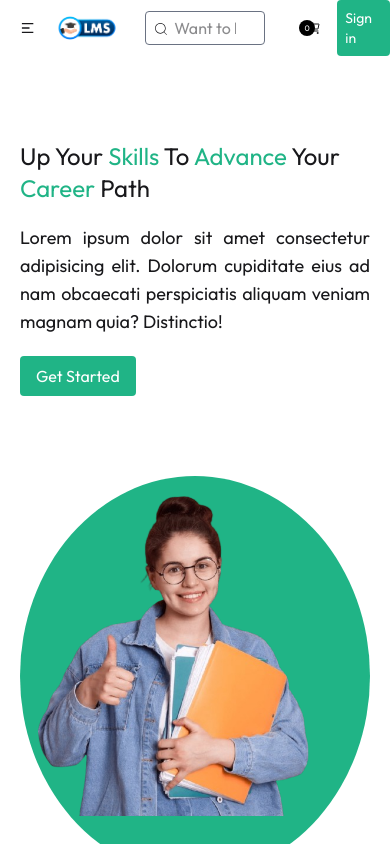
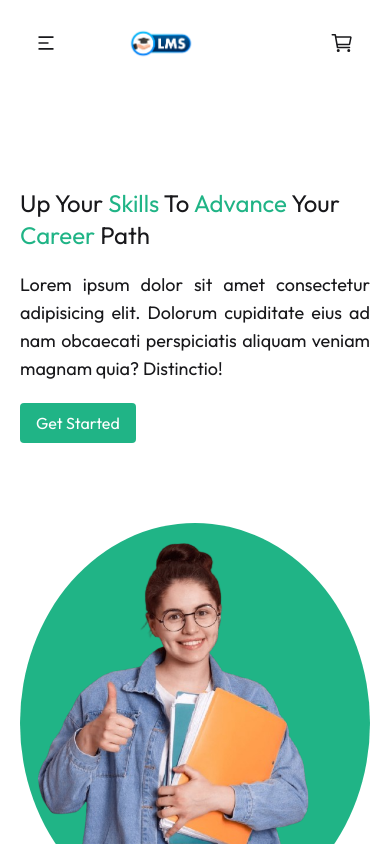
Before and after one commit to Nobleman78/Edu-soft, a React (Vite) app: page / in a window 390 px wide. Shown: the top 844 px of the page. Built offline with nearby package versions, Linux system fonts and the light colour scheme.

Commit message:
Navbar section updated with responsive

```diff
--- a/src/components/Student/Navbar.jsx
+++ b/src/components/Student/Navbar.jsx
@@ -9,48 +9,65 @@ import { ContextApi } from '../../Context/Context';
 
 const Navbar = ({ data }) => {
     const navigate = useNavigate();
-    const {cart,lsCourseData} = useContext(ContextApi);
+    const { cart, lsCourseData } = useContext(ContextApi);
     const [menu, setMenu] = useState(false);
     const [input, setInput] = useState(data ? data : '');
+    const closeMenu = () => {
+        setMenu(false);
+    };
 
     const formHandler = (e) => {
         e.preventDefault();
         navigate('/course-list/' + input)
-        // Using this I just reseting the input field.
         setInput('');
 
     }
 
     return (
-        <div className='flex items-center gap-5 justify-between  md:gap-0 top-0 bg-white fixed  z-50 md:w-[90%] lg:w-[95%] '>
+        <div className='flex items-center gap-5 justify-between px-4 md:px-6 lg:px-8 w-auto top-0 bg-white sticky  z-50  '>
             {/* Nav logo Start*/}
-            <div className='flex items-center gap-3.5'>
-                <RiMenu2Fill className='md:hidden' onClick={() => setMenu(!menu)} ></RiMenu2Fill>
-                <Link to='/'><img className='w-20 md:w-30' src={logoImage} alt="" /></Link>
-            </div>
+
+            <RiMenu2Fill className='md:hidden text-xl' onClick={() => setMenu(!menu)} ></RiMenu2Fill>
+            <Link to='/'><img className='w-20 md:w-30' src={logoImage} alt="" /></Link>
+
             {/* Nav logo End */}
-
-            {/* For Small Screen Menu Start */}
-            <div className={`absolute top-0 left-0 bottom-0  overflow-hidden bg-white transition-all ${menu ? 'w-full h-60  z-10 ' : 'w-0'}`}>
-                <div className='flex flex-col text-gray-600  px-5'>
-                    <div onClick={() => setMenu(false)} className='flex items-center gap-4 mt-2 mb-2'>
-                        <RxCross2 className='text-2xl' />
-
-                    </div>
-                    <NavLink onClick={() => setMenu(false)} to='/' className='border-t border-b py-1 px-1'>Home</NavLink>
-                    <NavLink onClick={() => setMenu(false)} to='/about' className='border-b  py-1 px-1'>About us</NavLink>
-                    <NavLink onClick={() => setMenu(false)} to='/course-list' className='border-b px-1 py-1'>Courses</NavLink>
-                    <NavLink onClick={() => setMenu(false)} to='/contact' className='border-b px-1 py-1'>Contact</NavLink>
-
-                </div>
-
-            </div>
-            {/* Small Screen Menu End */}
 
 
 
+            {/* Mobile Menu */}
+            <div className={`md:hidden fixed w-100 inset-0 bg-white z-40 transition-all duration-300 ease-in-out transform ${menu ? 'translate-x-0' : '-translate-x-full'}`}>
+                <div className='flex flex-col h-full p-6'>
+                    <div className='flex justify-between items-center mb-8'>
+                        <img className='h-8 w-auto' src={logoImage} alt="LMS Logo" />
+                        <button onClick={closeMenu} className='text-2xl focus:outline-none' aria-label="Close menu"  >
+                            <RxCross2 />
+                        </button>
+                    </div>
+
+                    <div className='flex flex-col space-y-4'>
+                        <NavLink to='/' className='text-lg py-2 px-4 rounded hover:bg-gray-100' onClick={closeMenu} activeClassName="font-semibold text-green-500" >
+                            Home
+                        </NavLink>
+                        <NavLink to='/about' className='text-lg py-2 px-4 rounded hover:bg-gray-100' onClick={closeMenu} activeClassName="font-semibold text-green-500"  >
+                            About us
+                        </NavLink>
+                        <NavLink to='/course-list' className='text-lg py-2 px-4 rounded hover:bg-gray-100' onClick={closeMenu} activeClassName="font-semibold text-green-500"       >
+                            Courses
+                        </NavLink>
+                        <NavLink to='/contact' className='text-lg py-2 px-4 rounded hover:bg-gray-100' onClick={closeMenu} activeClassName="font-semibold text-green-500"   >
+                            Contact
+                        </NavLink>
+                    </div>
+                    <form onSubmit={formHandler} className='mt-8 relative'>
+                        <input  onChange={(e) => setInput(e.target.value)}  value={input}  type="text"  placeholder='What do you want to learn?'  className='w-full border px-4 py-2 pl-10 rounded border-gray-300 focus:outline-none focus:ring-2 focus:ring-green-500 focus:border-transparent' />
+                        <CiSearch className='absolute left-3 top-3 text-gray-400' />
+                    </form>
+                </div>
+            </div>
+
+
             {/* Input Section for search start */}
-            <form onSubmit={formHandler} className='relative '>
+            <form onSubmit={formHandler} className='hidden relative '>
                 <input onChange={(e) => setInput(e.target.value)} value={input} type="text" placeholder='Want to learn' className='border px-7 rounded py-1 w-30 border-gray-500  lg:w-70  outline-none shadow-none' />
                 <CiSearch className='absolute ms-2 top-2.5' />
             </form>
@@ -86,13 +103,21 @@ const Navbar = ({ data }) => {
 
 
             {/* Login Navbar */}
-            <div>
-                <ul className='flex items-center gap-4'>
-                    <NavLink to='/cart'><IoCartOutline ></IoCartOutline></NavLink>
-                    <p className='absolute right-[75px] top-[20px] w-4 text-center leading-4 bg-black text-white aspect-square rounded-full text-[8px]'>{cart.length}</p>
-                    <NavLink to='/login' className='cursor-pointer text-sm bg-[#20B486]  text-white px-2 py-2 md:px-3 md:py-1  md:text-base rounded'>Sign in</NavLink>
-
-                </ul>
+            <div className='flex items-center gap-4'>
+                <NavLink to='/cart' className='relative'>
+                    <IoCartOutline className='text-2xl' />
+                    {cart.length > 0 && (
+                        <span className='absolute -top-2 -right-2 w-5 h-5 flex items-center justify-center bg-red-500 text-white text-xs rounded-full'>
+                            {cart.length}
+                        </span>
+                    )}
+                </NavLink>
+                <NavLink
+                    to='/login'
+                    className='hidden sm:inline-block bg-green-600 hover:bg-green-700 text-white px-4 py-2 rounded-full transition-colors duration-200 text-sm font-medium'
+                >
+                    Sign in
+                </NavLink>
             </div>
         </div>
     );
```
